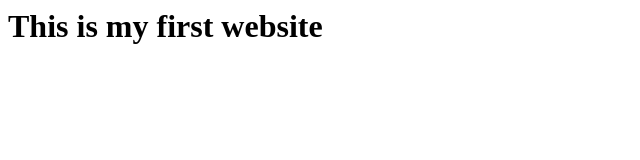
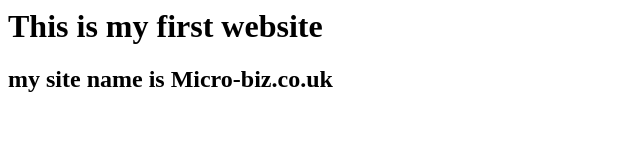
Before and after one commit to rezy75/gitmaster1, a plain HTML site: page index.html in a window 1280 px wide. Shown: the whole page, without its empty margins (0-640 px from the left). Drawn offline with Linux system fonts and the light colour scheme.

Commit message:
page updated by centos2

```diff
--- a/index.html
+++ b/index.html
@@ -1,2 +1,4 @@
 <html>
 <h1> This is my first website </h1>
+<h2> my site name is Micro-biz.co.uk </h2>
+</html>
```
